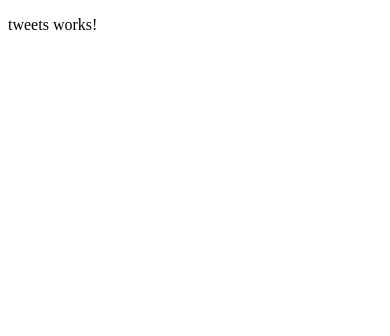
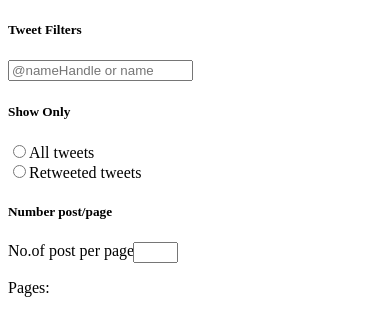
Before and after one commit to CGIBIFE/FEInterview, an Angular app: page / in a window 390 px wide. Shown: the top 336 px of the page. Built offline with nearby package versions, Linux system fonts and the light colour scheme.

Commit message:
added static left side bar

```diff
--- a/src/app/app.module.ts
+++ b/src/app/app.module.ts
@@ -1,5 +1,6 @@
 import { BrowserModule } from '@angular/platform-browser';
 import { NgModule } from '@angular/core';
+import { FormsModule } from '@angular/forms';
 
 import { AppComponent } from './app.component';
 import { TweetsComponent } from './component/tweets/tweets.component';
@@ -10,7 +11,8 @@ import { TweetsComponent } from './component/tweets/tweets.component';
     TweetsComponent
   ],
   imports: [
-    BrowserModule
+    BrowserModule,
+    FormsModule
   ],
   providers: [],
   bootstrap: [AppComponent]
--- a/src/app/component/tweets/tweets.component.css
+++ b/src/app/component/tweets/tweets.component.css
@@ -0,0 +1,65 @@
+body {
+    font-family: Arial, Helvetica, sans-serif;
+    background-color: #E7ECF0;
+    color: #000;
+    font-size: 12px;
+    line-height: 1.3rem;
+    width: 100%;
+    height: 100%;
+    font-style: normal;
+}
+h1 {
+    font-size: 2em;
+    text-align: center;
+}
+
+
+.twitter-container__navbar {
+    float: right;
+    width: 26%;
+    background: #FFFFFF;
+    margin-right: 3%;
+    border-radius: 5px;
+}
+
+.twitter-container__card-container-textcontent {
+    margin-left: 44px;
+}
+.twitter-container__card-container-text {
+    font-weight: bold;
+}
+
+.active {
+    background-color: #385F80 !important;
+    color: white;
+    border-radius: 50%;
+}
+.inline-label {
+    white-space: nowrap;
+    width: 125px;
+    float: left;
+}
+#post {
+    width: 10%;
+    outline: none;
+    text-align: center;
+}
+@-ms-viewport {
+    width: device-width;
+}
+@viewport {
+    width: device-width;
+}
+@media only screen and (max-width: 629px) {
+
+    .twitter-container__navbar {
+        float: none;
+        width: 100%;
+   }
+    #pagelinkcode {
+        width: 90%;
+   }
+    #switchlayout input {
+        width: 90%;
+   }
+}
--- a/src/app/component/tweets/tweets.component.html
+++ b/src/app/component/tweets/tweets.component.html
@@ -1 +1,36 @@
-<p>tweets works!</p>
+
+
+
+
+<div class="twitter-container">
+
+    <div class="twitter-container__navbar">
+        <div class="twitter-container__innernavbar">
+            <h5>
+                Tweet Filters
+            </h5>
+            <input type="search" placeholder="@nameHandle or name"  />
+
+            <h5>Show Only</h5>
+            <div ng-init="tweetType='All tweets'">
+                <input type="radio" ng-model='tweetType' id="alltweet" name="tweet" value="All tweets" />
+                <label for="alltweets">All tweets</label>
+            </div>
+            <div>
+                <input type="radio"  id="retweet" name="tweet" value="Retweeted tweets" />
+                <label for="Retweeted">Retweeted tweets</label>
+            </div>
+
+            <h5>Number post/page</h5>
+            <div>
+                <label for="post" class="inline-label">No.of post per page: </label>
+                <input type="text" id="post"/>
+            </div>
+
+            <p>Pages: </p>
+            <div class="pagination">
+
+            </div>
+        </div>
+    </div>
+</div>
```
